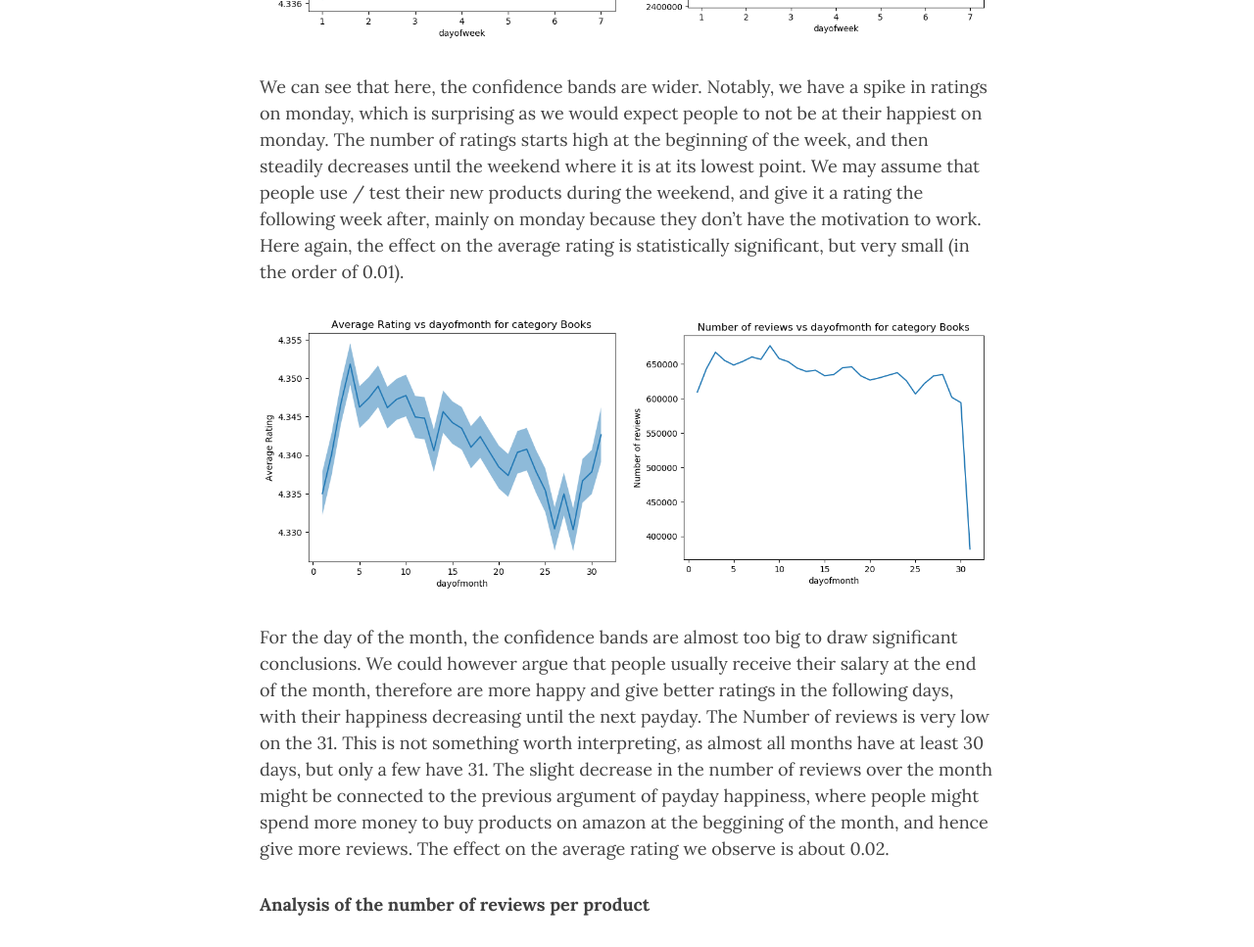
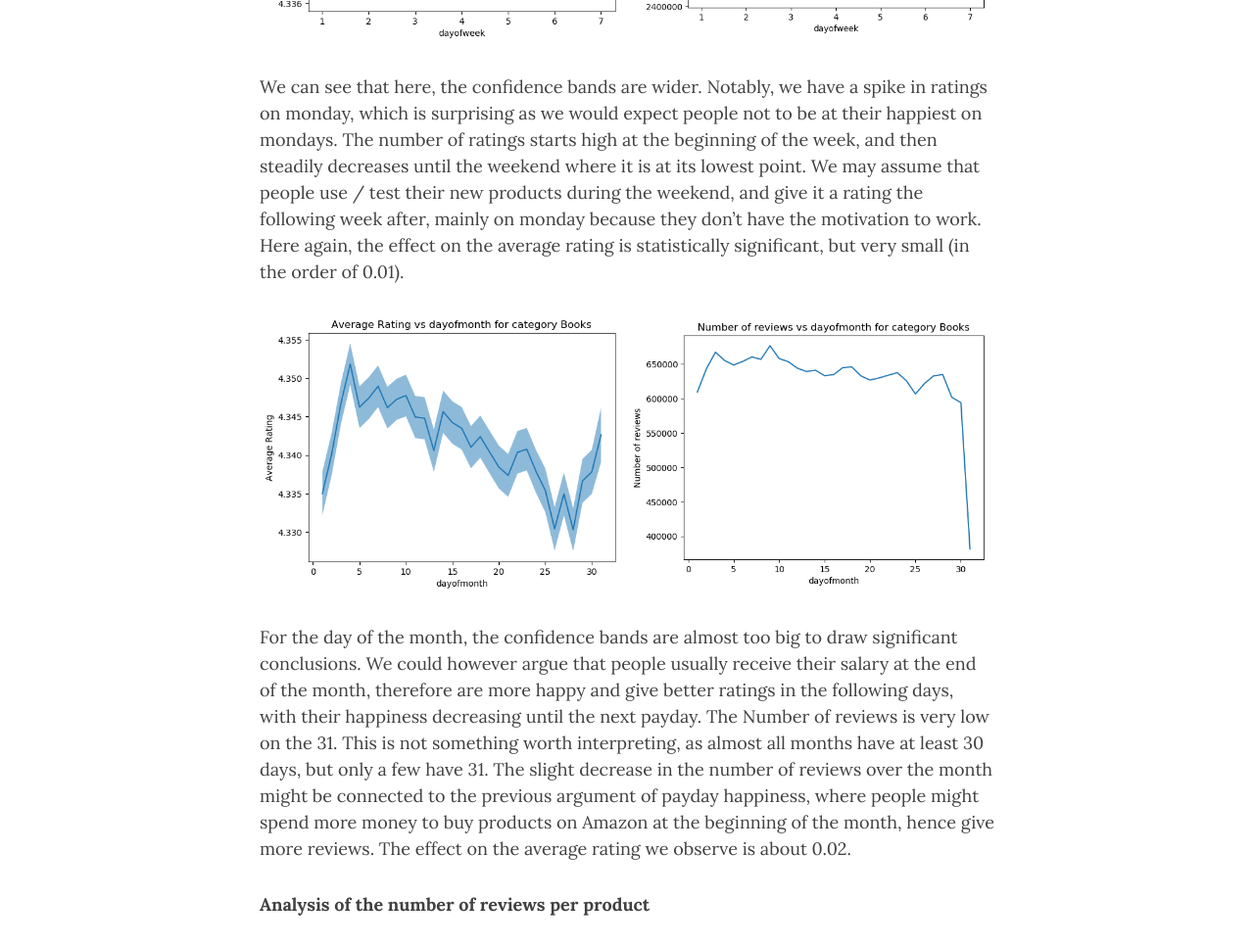
Before and after one commit to ada-lyn/ada-lyn.github.io, a Jekyll site: the page built from index.md, in a window 1280 px wide and 1400 px high, scrolled down 10412 px. Shown: the part 183-1150 px from the top of the window at 98% size. Built offline with Jekyll 4.4.1, drawn with Linux system fonts in a browser that asks for light colours; nearby versions of some CDN libraries; some of the changed text lies outside the part shown.

Commit message:
Update index.md

```diff
--- a/index.md
+++ b/index.md
@@ -145,14 +145,14 @@ Again, the confidence bands are very tight for the rating, which is nice for dra
   <img src="/img/products/number_by_dayofweek_evolution_Books.png" width="49.5%" />
 </p>
 
-We can see that here, the confidence bands are wider. Notably, we have a spike in ratings on monday, which is surprising as we would expect people to not be at their happiest on monday. The number of ratings starts high at the beginning of the week, and then steadily decreases until the weekend where it is at its lowest point. We may assume that people use / test their new products during the weekend, and give it a rating the following week after, mainly on monday because they don't have the motivation to work. Here again, the effect on the average rating is statistically significant, but very small (in the order of 0.01).
+We can see that here, the confidence bands are wider. Notably, we have a spike in ratings on monday, which is surprising as we would expect people not to be at their happiest on mondays. The number of ratings starts high at the beginning of the week, and then steadily decreases until the weekend where it is at its lowest point. We may assume that people use / test their new products during the weekend, and give it a rating the following week after, mainly on monday because they don't have the motivation to work. Here again, the effect on the average rating is statistically significant, but very small (in the order of 0.01).
 
 <p float="left">
   <img src="/img/products/rating_by_dayofmonth_evolution_Books.png" width="49.5%" />
   <img src="/img/products/number_by_dayofmonth_evolution_Books.png" width="49.5%" />
 </p>
 
-For the day of the month, the confidence bands are almost too big to draw significant conclusions. We could however argue that people usually receive their salary at the end of the month, therefore are more happy and give better ratings in the following days, with their happiness decreasing until the next payday. The Number of reviews is very low on the 31. This is not something worth interpreting, as almost all months have at least 30 days, but only a few have 31. The slight decrease in the number of reviews over the month might be connected to the previous argument of payday happiness, where people might spend more money to buy products on amazon at the beggining of the month, and hence give more reviews. The effect on the average rating we observe is about 0.02.
+For the day of the month, the confidence bands are almost too big to draw significant conclusions. We could however argue that people usually receive their salary at the end of the month, therefore are more happy and give better ratings in the following days, with their happiness decreasing until the next payday. The Number of reviews is very low on the 31. This is not something worth interpreting, as almost all months have at least 30 days, but only a few have 31. The slight decrease in the number of reviews over the month might be connected to the previous argument of payday happiness, where people might spend more money to buy products on Amazon at the beginning of the month, hence give more reviews. The effect on the average rating we observe is about 0.02.
 
 **Analysis of the number of reviews per product**
 
```
Also changed, not shown: other parts of index.md (+1 -1 lines).
